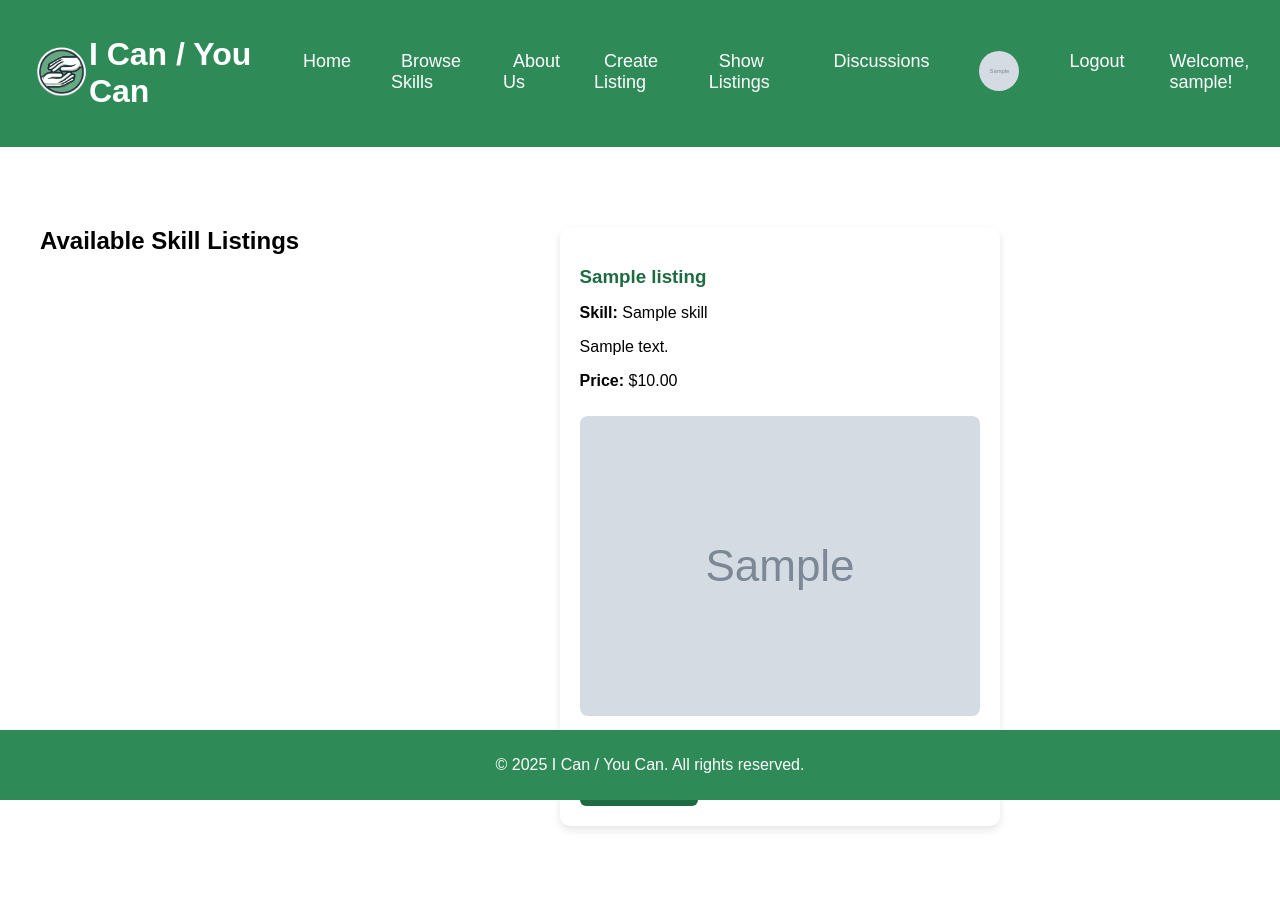
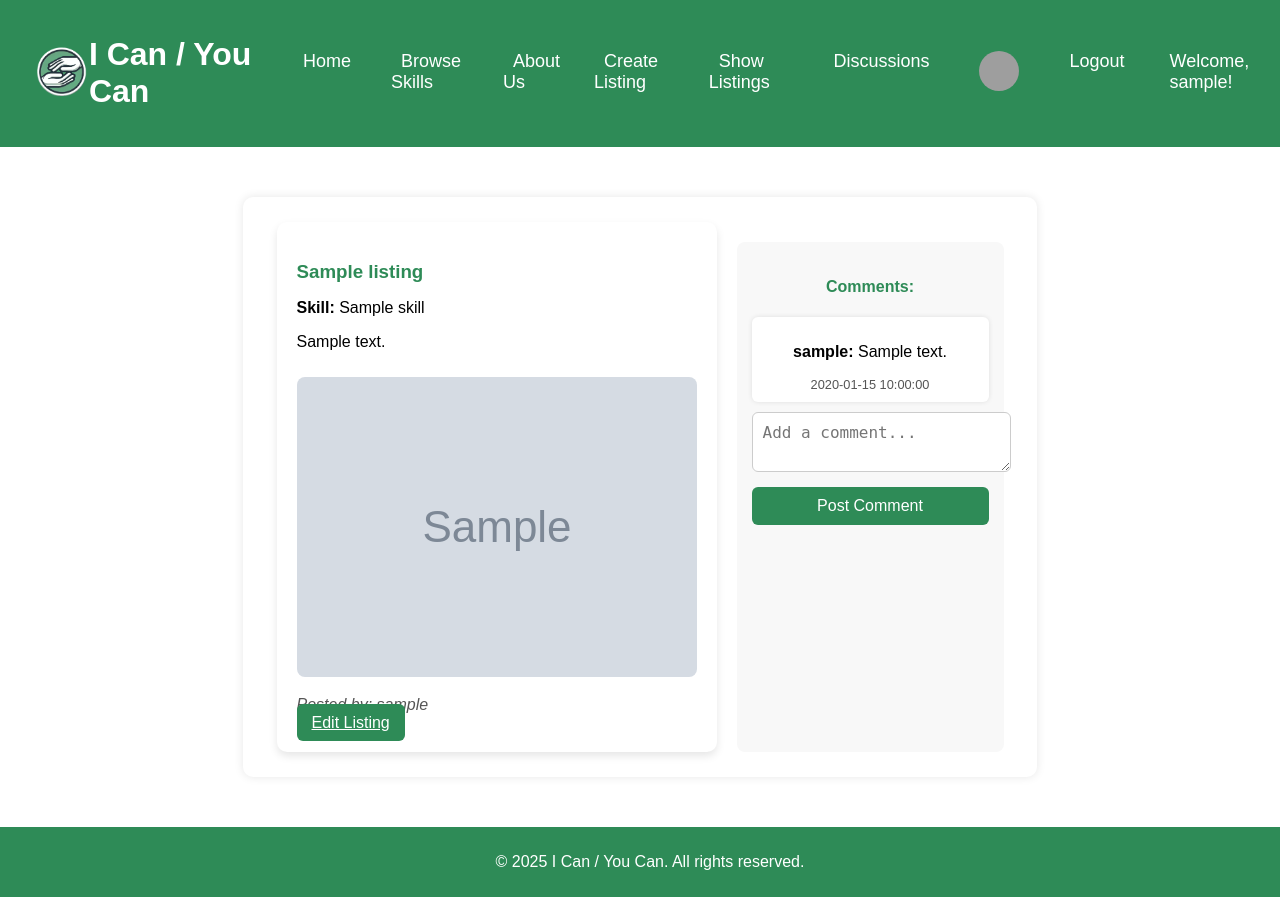
Before and after one commit to kaanspgl/COSC360_MyFavoriteStudents, a PHP site: page /show-listings.php in a window 1280 px wide. Run offline with PHP 8.4, Linux system fonts and the light colour scheme; the visitor is signed in with stand-in values (Sample User, id 1); tables that the repository leaves empty or names only in its code hold one stand-in row (values such as "Sample post"); grey boxes marked "Sample" are stand-in pictures; grey boxes are pictures that could not be loaded.

Commit message:
Created a Comment Function

```diff
--- a/create-listing.php
+++ b/create-listing.php
@@ -79,9 +79,6 @@ if ($_SERVER['REQUEST_METHOD'] === 'POST') {
                 <?php endforeach; ?>
             </select>
 
-            <label>Price ($):</label>
-            <input type="number" name="price" step="0.01" required>
-
             <label>Upload an Image (optional):</label>
             <input type="file" name="image" accept="image/*">
 
--- a/header.php
+++ b/header.php
@@ -4,26 +4,9 @@ if (session_status() === PHP_SESSION_NONE) {
 }
 
 $isLoggedIn = isset($_SESSION['user_id']);
-$profilePicture = 'images/user.png';
-$username = '';
+$username = $_SESSION['username'] ?? '';
+$profilePicture = $_SESSION['profile_picture'] ?? 'images/user.png';
 
-if ($isLoggedIn) {
-    include ('config.php');
-    if (!$conn->connect_error) {
-        $stmt = $conn->prepare("SELECT profile_picture, username FROM users WHERE id = ?");
-        $stmt->bind_param("i", $_SESSION['user_id']);
-        $stmt->execute();
-        $stmt->bind_result($dbProfilePic, $dbUsername);
-        if ($stmt->fetch()) {
-            if (!empty($dbProfilePic)) {
-                $profilePicture = $dbProfilePic;
-            }
-            $username = $dbUsername;
-        }
-        $stmt->close();
-        $conn->close();
-    }
-}
 ?>
 
 <header>
@@ -53,10 +36,10 @@ if ($isLoggedIn) {
                 </a></li>
                 <li><a href="register.php">Register</a></li>
             <?php endif; ?>
+
             <?php if ($isLoggedIn): ?>
                 <div class="welcome-msg">Welcome, <?php echo htmlspecialchars($username); ?>!</div>
             <?php endif; ?>
-
         </ul>
     </nav>
 </header>
--- a/show-listings.php
+++ b/show-listings.php
@@ -4,6 +4,7 @@ include 'config.php';
 
 $currentUserId = $_SESSION['user_id'] ?? null;
 
+// Fetch Listings
 $listings = [];
 $stmt = $conn->prepare("SELECT l.id, l.title, l.description, l.image, l.price, u.username, s.skill_name, l.user_id
                         FROM listings l
@@ -27,7 +28,6 @@ while ($stmt->fetch()) {
 $stmt->close();
 ?>
 
-
 <!DOCTYPE html>
 <html lang="en">
 <head>
@@ -41,17 +41,16 @@ $stmt->close();
 
 <main>
     <section class="listings-container">
-        <h2>Available Skill Listings</h2>
 
         <?php if (empty($listings)): ?>
             <p style="text-align:center;">No listings found. <a href="create-listing.php">Be the first to create one!</a></p>
         <?php else: ?>
+
             <?php foreach ($listings as $listing): ?>
                 <div class="listing-card">
                     <h3><?php echo htmlspecialchars($listing['title']); ?></h3>
                     <p><strong>Skill:</strong> <?php echo htmlspecialchars($listing['skill']); ?></p>
                     <p><?php echo htmlspecialchars($listing['description']); ?></p>
-                    <p><strong>Price:</strong> $<?php echo number_format($listing['price'], 2); ?></p>
 
                     <?php if ($listing['image']): ?>
                         <img src="<?php echo htmlspecialchars($listing['image']); ?>" alt="Listing Image">
@@ -62,24 +61,65 @@ $stmt->close();
                     <?php if ($currentUserId === $listing['owner_id']): ?>
                         <a href="edit-listing.php?id=<?php echo $listing['id']; ?>" class="edit-button">Edit Listing</a>
                     <?php else: ?>
-                        <button onclick="purchaseListing('<?php echo htmlspecialchars($listing['title']); ?>')">Purchase</button>
+                        <button onclick="purchaseListing('<?php echo htmlspecialchars($listing['title']); ?>')">Request Service</button>
                     <?php endif; ?>
                 </div>
 
+                <!-- COMMENTS Section -->
+                <div class="comments-section">
+                    <h4>Comments:</h4>
+
+                    <?php
+                    // Prepare and fetch comments for this listing
+                    $commentStmt = $conn->prepare("SELECT c.comment_text, u.username, c.created_at
+                                                   FROM listing_comments c
+                                                   JOIN users u ON c.user_id = u.id
+                                                   WHERE c.listing_id = ?
+                                                   ORDER BY c.created_at DESC");
+                    if ($commentStmt) {
+                        $commentStmt->bind_param("i", $listing['id']);
+                        $commentStmt->execute();
+                        $commentStmt->bind_result($comment_text, $comment_author, $comment_date);
+
+                        while ($commentStmt->fetch()): ?>
+                            <div class="comment-card">
+                                <p><strong><?php echo htmlspecialchars($comment_author); ?>:</strong>
+                                <?php echo htmlspecialchars($comment_text); ?></p>
+                                <span class="comment-date"><?php echo $comment_date; ?></span>
+                            </div>
+                        <?php endwhile;
+
+                        $commentStmt->close();
+                    } else {
+                        echo "<p>Error loading comments.</p>";
+                    }
+                    ?>
+
+                    <?php if (isset($_SESSION['user_id'])): ?>
+                        <form action="add-comment.php" method="POST" class="comment-form">
+                            <input type="hidden" name="listing_id" value="<?php echo $listing['id']; ?>">
+                            <textarea name="comment_text" placeholder="Add a comment..." required></textarea>
+                            <button type="submit">Post Comment</button>
+                        </form>
+                    <?php else: ?>
+                        <p><em>Login to add a comment</em></p>
+                    <?php endif; ?>
+                </div>
             <?php endforeach; ?>
         <?php endif; ?>
     </section>
+
     <script>
     function purchaseListing(listingTitle) {
         alert("Your request to purchase '" + listingTitle + "' has been sent to the owner. They will be notified.");
     }
-</script>
-
+    </script>
 </main>
-
 
 <footer>
     <p>&copy; 2025 I Can / You Can. All rights reserved.</p>
 </footer>
+
+<?php $conn->close();?>
 </body>
 </html>
--- a/style.css
+++ b/style.css
@@ -1,3 +1,4 @@
+/* General Body and Typography */
 body {
     font-family: Arial, sans-serif;
     background-color: #ffffff;
@@ -5,6 +6,47 @@ body {
     padding: 0;
 }
 
+main {
+    text-align: center;
+    padding: 20px;
+    min-height: 500px;
+}
+
+h2, h3, h4 {
+    color: #2E8B57;
+}
+
+label {
+    font-size: 16px;
+    margin: 10px 0 5px;
+    color: #333;
+}
+
+input, select, textarea {
+    padding: 10px;
+    font-size: 16px;
+    border: 1px solid #ccc;
+    border-radius: 5px;
+    margin-bottom: 15px;
+    width: 100%;
+}
+
+button, .edit-button, .learn-more {
+    background-color: #2E8B57;
+    color: white;
+    padding: 10px 15px;
+    font-size: 16px;
+    border: none;
+    border-radius: 6px;
+    cursor: pointer;
+    transition: background 0.3s ease;
+}
+
+button:hover, .edit-button:hover, .learn-more:hover {
+    background-color: #145732;
+}
+
+/* Header Styling */
 header {
     background-color: #2E8B57;
     color: white;
@@ -14,20 +56,14 @@ header {
     justify-content: space-between;
 }
 
-.logo-container {
-    margin-left: 20px;
-}
-
-.logo {
-    height: 50px;
-}
+.logo-container { margin-left: 20px; }
+.logo { height: 50px; }
 
 nav {
     flex-grow: 1;
     display: flex;
     justify-content: center;
     align-items: center;
-    background-color: #2E8B57;
     padding: 10px 0;
 }
 
@@ -54,20 +90,11 @@ nav {
     border-radius: 5px;
 }
 
-.nav-profile-icon {
+.nav-profile-icon, .profile-icon img {
     width: 40px;
     height: 40px;
     border-radius: 50%;
     object-fit: cover;
-}
-
-
-.profile-icon img {
-    width: 40px;
-    height: 40px;
-    object-fit: cover;
-    border-radius: 50%;
-    cursor: pointer;
 }
 
 .welcome-msg {
@@ -76,58 +103,16 @@ nav {
     margin-left: 20px;
 }
 
-main {
-    text-align: center;
-    padding: 20px;
-    min-height: 500px;
-}
-
-.description {
-    max-width: 800px;
-    margin: 0 auto;
-    font-size: 18px;
-    color: #333;
-}
-
-.reviews {
-    display: flex;
-    justify-content: center;
-    flex-wrap: wrap;
-    margin-top: 30px;
-}
-
-.review-card {
-    background-color: #f0f0f0;
-    border-radius: 10px;
-    padding: 20px;
-    margin: 10px;
-    width: 280px;
-    box-shadow: 0 4px 8px rgba(0, 0, 0, 0.2);
-    text-align: center;
-}
-
-.review-card p {
-    font-style: italic;
-    font-size: 16px;
-    color: #555;
-}
-
-.review-card h4 {
-    margin-top: 10px;
-    color: #2E8B57;
-}
-
+/* Footer */
 footer {
     background-color: #2E8B57;
     color: white;
     text-align: center;
     padding: 10px;
-    position: absolute;
-    bottom: 0;
     width: 100%;
 }
 
-/*about us styling*/
+/* About Us */
 .about-content {
     text-align: center;
     max-width: 800px;
@@ -153,28 +138,20 @@ footer {
     width: 100px;
     height: 100px;
     border-radius: 50%;
-    box-shadow: 0 4px 8px rgba(0, 0, 0, 0.2);
+    box-shadow: 0 4px 8px rgba(0,0,0,0.2);
 }
 
-.team-member h3 {
-    margin-top: 10px;
-    font-size: 18px;
-    color: #2E8B57;
-}
+.team-member h3 { margin-top: 10px; color: #2E8B57; }
+.team-member p { font-size: 14px; color: #666; }
 
-.team-member p {
-    font-size: 14px;
-    color: #666;
-}
-/*end of about us styling*/
-/*profile styling*/
+/* Profile Form */
 .profile-form-container {
     max-width: 400px;
     margin: 30px auto;
     padding: 20px;
     background-color: #f9f9f9;
     border-radius: 10px;
-    box-shadow: 0 4px 8px rgba(0, 0, 0, 0.2);
+    box-shadow: 0 4px 8px rgba(0,0,0,0.2);
     text-align: center;
 }
 
@@ -182,64 +159,38 @@ footer {
     color: #2E8B57;
 }
 
-form {
+form { display: flex; flex-direction: column; }
+
+/* Reviews (if used) */
+.reviews {
     display: flex;
-    flex-direction: column;
+    justify-content: center;
+    flex-wrap: wrap;
+    margin-top: 30px;
 }
 
-label {
-    font-size: 16px;
-    margin: 10px 0 5px;
-    color: #333;
+.review-card {
+    background-color: #f0f0f0;
+    border-radius: 10px;
+    padding: 20px;
+    margin: 10px;
+    width: 280px;
+    box-shadow: 0 4px 8px rgba(0,0,0,0.2);
+    text-align: center;
 }
 
-input {
-    padding: 10px;
+.review-card p {
+    font-style: italic;
     font-size: 16px;
-    border: 1px solid #ccc;
-    border-radius: 5px;
-    margin-bottom: 15px;
+    color: #555;
 }
 
-button {
-    background-color: #2E8B57;
-    color: white;
-    padding: 10px;
-    font-size: 18px;
-    border: none;
-    border-radius: 5px;
-    cursor: pointer;
-    transition: background 0.3s ease;
+.review-card h4 {
+    margin-top: 10px;
+    color: #2E8B57;
 }
 
-button:hover {
-    background-color: #1E6B42;
-}
-/*end of profile styling*/
-/*brows styling*/
-.placeholder-header {
-    text-align: center;
-    background-color: #ffcc00;
-    padding: 15px;
-    font-size: 18px;
-    font-weight: bold;
-    color: #333;
-    margin-bottom: 20px;
-}
-.search-container {
-    text-align: center;
-    margin: 20px auto;
-}
-
-#search {
-    padding: 10px;
-    width: 80%;
-    max-width: 400px;
-    font-size: 16px;
-    border: 1px solid #ccc;
-    border-radius: 5px;
-}
-
+/* Browse/Skills */
 .skills-list {
     display: flex;
     flex-wrap: wrap;
@@ -253,90 +204,47 @@ button:hover {
     background-color: #f9f9f9;
     padding: 20px;
     border-radius: 10px;
-    box-shadow: 0 4px 8px rgba(0, 0, 0, 0.2);
+    box-shadow: 0 4px 8px rgba(0,0,0,0.2);
     width: 300px;
-    text-align: center;
-}
-
-.skill-card h3 {
-    color: #2E8B57;
-}
-
-.skill-card p {
-    font-size: 14px;
-    color: #555;
-}
-
-.learn-more {
-    background-color: #2E8B57;
-    color: white;
-    padding: 10px;
-    font-size: 16px;
-    border: none;
-    border-radius: 5px;
-    cursor: pointer;
-    transition: background 0.3s ease;
-}
-
-.learn-more:hover {
-    background-color: #1E6B42;
-}
-.skills-list {
-    display: flex;
-    flex-wrap: wrap;
-    justify-content: center;
-    gap: 20px;
-    margin: 20px auto;
-    padding: 20px;
-}
-
-.skill-card {
-    background-color: #f9f9f9;
-    padding: 20px;
-    border-radius: 10px;
-    box-shadow: 0 4px 8px rgba(0, 0, 0, 0.2);
-    width: 300px;
+    min-height: 200px;
     display: flex;
     flex-direction: column;
     justify-content: space-between;
-    min-height: 200px;
-    position: relative;
 }
 
-.skill-card h3 {
-    color: #2E8B57;
-    margin-top: 0;
+.skill-card h3 { color: #2E8B57; margin-top: 0; }
+.skill-card p { font-size: 14px; color: #555; flex-grow: 1; }
+.card-footer { display: flex; justify-content: flex-end; margin-top: auto; }
+
+.search-container {
+    text-align: center;
+    margin: 20px auto;
 }
 
-.skill-card p {
-    font-size: 14px;
-    color: #555;
-    flex-grow: 1;
+#search {
+    padding: 10px;
+    width: 80%;
+    max-width: 400px;
+    font-size: 16px;
+    border-radius: 5px;
+    border: 1px solid #ccc;
 }
 
-.card-footer {
-    display: flex;
-    justify-content: flex-end;
-    margin-top: auto;
+/* Create Listing / Form Styling */
+.form-container, .listings-container {
+    width: 60%;
+    margin: 30px auto;
+    background: #fff;
+    padding: 25px;
+    border-radius: 10px;
+    box-shadow: 0 0 10px rgba(0,0,0,0.1);
 }
 
-.learn-more {
-    background-color: #2E8B57;
-    color: white;
-    padding: 10px;
-    font-size: 16px;
-    border: none;
-    border-radius: 5px;
-    cursor: pointer;
-    transition: background 0.3s ease;
+.form-container h2, .listings-container h2 {
+    text-align: center;
+    margin-bottom: 20px;
 }
 
-.learn-more:hover {
-    background-color: #1E6B42;
-}
-
-/*end of brows styling*/
-/*create listing styling*/
 .placeholder-container {
     text-align: center;
     max-width: 600px;
@@ -344,90 +252,42 @@ button:hover {
     padding: 20px;
     background-color: #f9f9f9;
     border-radius: 10px;
-    box-shadow: 0 4px 8px rgba(0, 0, 0, 0.2);
+    box-shadow: 0 4px 8px rgba(0,0,0,0.2);
     font-size: 18px;
     color: #333;
-    .form-container, .listings-container {
-        width: 60%;
-        margin: 30px auto;
-        background: #fff;
-        padding: 25px;
-        border-radius: 10px;
-        box-shadow: 0 0 10px rgba(0,0,0,0.1);
-    }
+}
 
-    .form-container h2, .listings-container h2 {
-        text-align: center;
-        margin-bottom: 20px;
-        color: #1E6B42;
-    }
-
-    input[type="text"], input[type="number"], select, textarea, input[type="file"] {
-        width: 100%;
-        padding: 12px;
-        margin: 10px 0;
-        border: 1px solid #ccc;
-        border-radius: 6px;
-    }
-
-    button[type="submit"] {
-        background-color: #1E6B42;
-        color: #fff;
-        border: none;
-        padding: 15px;
-        width: 100%;
-        border-radius: 6px;
-        font-size: 16px;
-        cursor: pointer;
-    }
-
-    button[type="submit"]:hover {
-        background-color: #145732;
-    }
-
-
-
-}
-/*end of create listing styling*/
-/*Show listing styling*/
+/* Listings Display */
 .listings-container {
     display: flex;
     flex-wrap: wrap;
     justify-content: center;
     gap: 20px;
-    margin: 20px auto;
-    padding: 20px;
 }
 
 .listing-card {
     background: #fff;
     border-radius: 10px;
     padding: 20px;
-    margin: 20px auto;
+    max-width: 600px;
     box-shadow: 0 4px 8px rgba(0,0,0,0.1);
-    max-width: 600px;
     text-align: left;
 }
 
-.listing-card h3 {
-    color: #1E6B42;
-    margin-bottom: 10px;
-}
-
+.listing-card h3 { margin-bottom: 10px; }
 .listing-card img {
     max-width: 100%;
     border-radius: 8px;
     margin-top: 10px;
 }
-
-.listing-card .listing-author {
+.listing-author {
     font-style: italic;
     margin-top: 15px;
+    color: #555;
     display: block;
-    color: #555;
 }
-/*end of Show listing styling*/
-/*discussion styling*/
+
+/* Discussions Styling */
 .discussion-container {
     display: flex;
     flex-direction: column;
@@ -444,16 +304,8 @@ button:hover {
     box-shadow: 0 4px 8px rgba(0,0,0,0.1);
 }
 
-.discussion-card h3 {
-    color: #2E8B57;
-    margin-bottom: 10px;
-}
-
-.discussion-card p {
-    font-size: 16px;
-    color: #333;
-}
-
+.discussion-card h3 { margin-bottom: 10px; }
+.discussion-card p { font-size: 16px; color: #333; }
 .discussion-meta {
     display: block;
     margin-top: 10px;
@@ -462,6 +314,36 @@ button:hover {
     color: #666;
 }
 
+/* Comments Styling */
+.comments-section {
+    margin-top: 20px;
+    background-color: #f8f8f8;
+    padding: 15px;
+    border-radius: 8px;
+}
+
+.comment-card {
+    background-color: #fff;
+    padding: 10px;
+    margin-bottom: 10px;
+    border-radius: 6px;
+    box-shadow: 0 0 5px rgba(0,0,0,0.1);
+}
+
+.comment-form textarea {
+    width: 100%;
+    padding: 10px;
+    border-radius: 6px;
+    border: 1px solid #ccc;
+}
+
+.comment-date {
+    display: block;
+    font-size: 0.8em;
+    color: #555;
+}
+
+/* Utility */
 .placeholder-header {
     text-align: center;
     background-color: #fffae0;
@@ -471,20 +353,3 @@ button:hover {
     color: #444;
     border-bottom: 1px solid #ccc;
 }
-
-.edit-button, button {
-    display: inline-block;
-    padding: 10px 20px;
-    background-color: #1E6B42;
-    color: white;
-    border: none;
-    border-radius: 6px;
-    text-decoration: none;
-    margin-top: 15px;
-}
-
-.edit-button:hover, button:hover {
-    background-color: #145732;
-}
-
-/*end of discussion styling*/
```
Also changed, not shown: add-comment.php (added, +21 -0 lines), login.php (+14 -6 lines).
